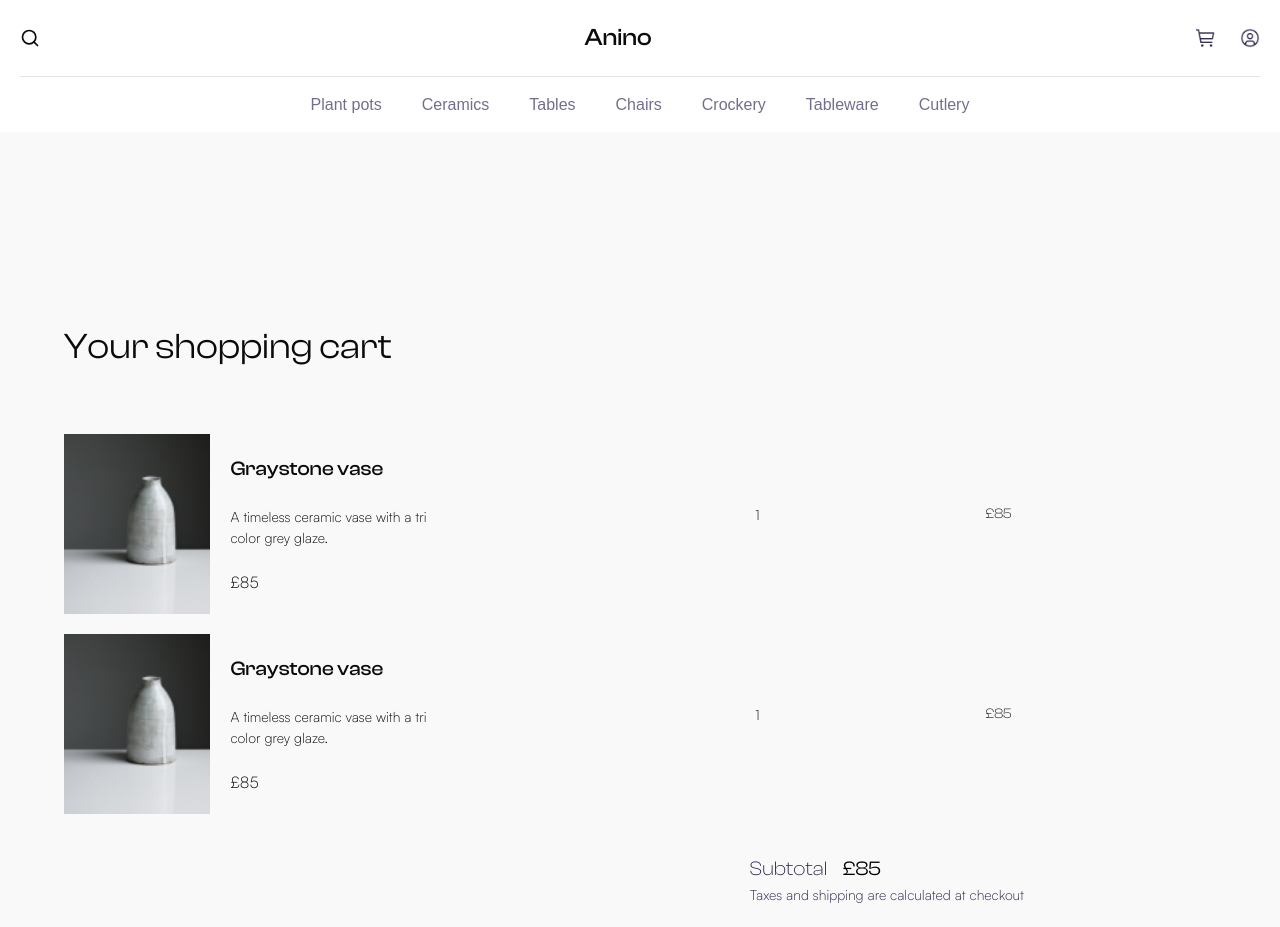
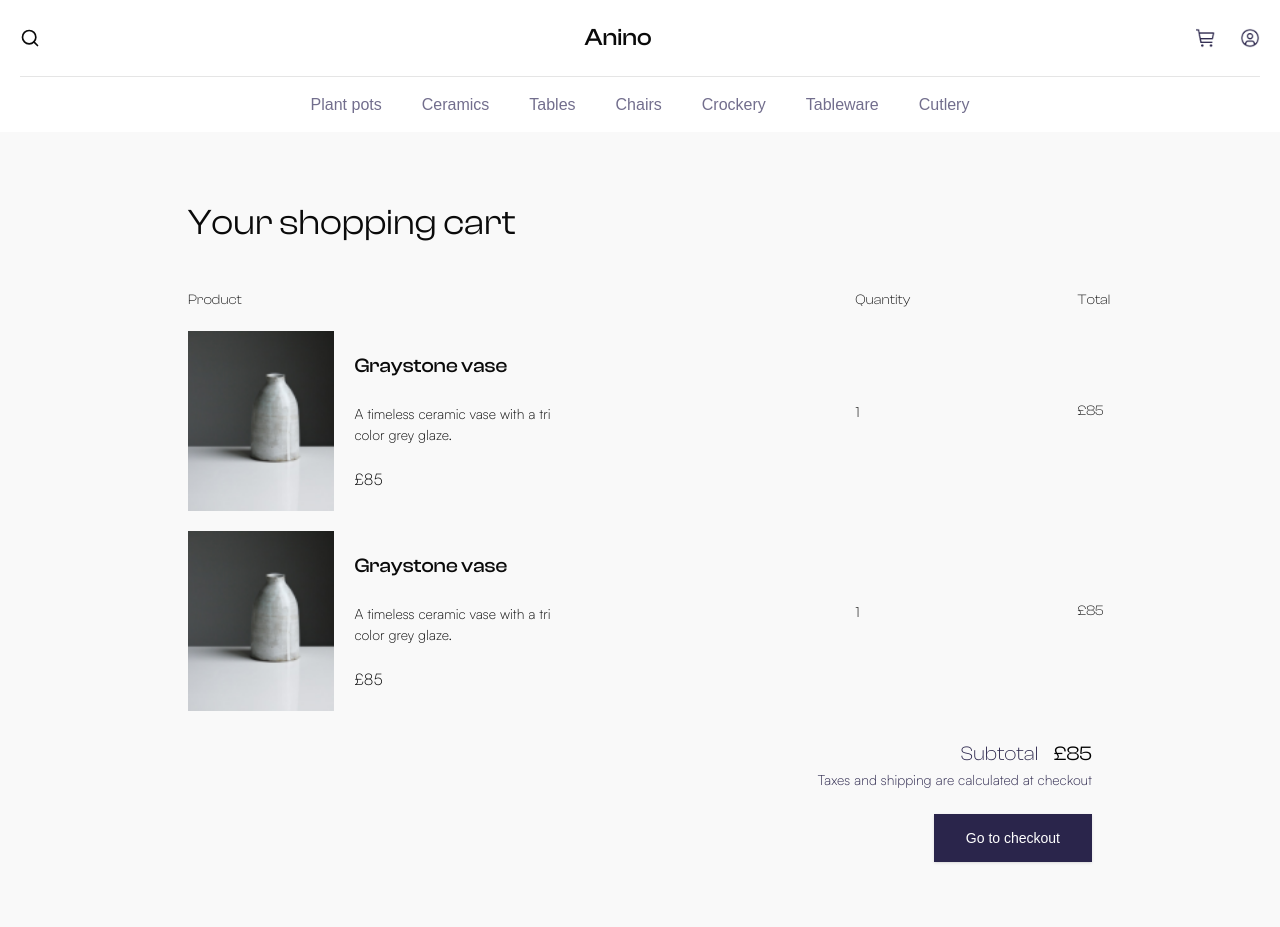
Before and after one commit to AyyanAli-Khan/hackathon, a Next.js app: page /cart in a window 1280 px wide. Shown: the top 927 px of the page. Built offline with nearby package versions, Linux system fonts and the light colour scheme.

Commit message:
update the components

```diff
--- a/app/cart/page.tsx
+++ b/app/cart/page.tsx
@@ -7,16 +7,16 @@ export default function page() {
   return (
     <div>
         <Header />
-        <div className='w-full md:h-fit md:px-[64px] md:py-[188px] bg-muted'>
+        <div className='w-full md:h-fit md:py-[64px] md:px-[188px] bg-muted'>
             <h1 className='text-h1 font-clash font-[300]'>Your shopping cart</h1>
-            <div className='grid md:grid-cols-5 md:mt-10 items-center'>
-                <div className='col-span-3 md:hidden '>
+            <div className='grid md:grid-cols-5 md:gap-x-52 w-full md:mt-10 items-center'>
+                <div className='col-span-3 hidden md:block '>
                     <h6 className='text-h6 font-clash font-[200]'>Product</h6>
                 </div>
-                <div className='md:hidden'>
+                <div className='hidden md:block'>
                     <h6 className='text-h6 font-clash font-[200]'>Quantity</h6>
                 </div>
-                <div className='md:hidden'>
+                <div className='hidden md:block '>
                     <h6 className='text-h6 font-clash font-[200]'>Total</h6>
                 </div>
 
@@ -83,12 +83,12 @@ export default function page() {
 
             </div>
 
-            <div className='w-full h-fit mb-10 flex items-end  justify-end'>
-                <div className='w-fit h-fit justify-start md:mr-48 md:pt-10'>
+            <div className='w-full  h-fit mb-10 flex md:mt-[28px]    justify-end'>
+                <div className='w-fit md:ml-auto text-right  h-fit justify-start'>
                     <h4 className='text-primary text-h4 font-clash font-[200]'>Subtotal &nbsp;&nbsp; <span className='text-black font-[300]'>£85</span> </h4>
                     <p className='text-primary font-satoshi font-[200] text-h6'>Taxes and shipping are calculated at checkout</p>
-                    <Button className="text-h5 text-white bg-primary hover:bg-secondary hover:text-gray-500 mt-3 md:mt-6 font-[300] rounded-none py-[24px] leading-none px-[32px]">
-        View Collection
+                    <Button className="text-h5 text-white bg-primary hover:bg-secondary hover:text-white mt-3 md:mt-6 font-[300] rounded-none py-[24px] leading-none px-[32px]">
+                    Go to checkout
       </Button>
                 </div>
             </div>
--- a/app/productlist/page.tsx
+++ b/app/productlist/page.tsx
@@ -49,34 +49,6 @@ export default function page() {
 
   return (
     <div>
-      {/* <div className='w-full h-[41px] text-white bg-primary flex items-center justify-center'>
-            <h6 className='text-h6 font-satoshi font-[200]'>Free delivery on all orders over £50 with code easter checkout</h6>
-            <span className='absolute right-5'>X</span>
-
-
-
-        </div>
-
-        <nav className='py-[25px] px-[80px] flex items-center justify-between'>
-            <div>
-                <h1 className='text-h3 font-clash font-[200]'>Avino</h1>
-            </div>
-            <div>
-                <ul className='flex gap-[44px]'>
-                {
-                    navLinks.map((item: {name: string} , index: number) =>(
-                        <li className='text-h5 font-satoshi font-[200]'>{item.name}</li>
-                    ))
-                }
-                </ul>
-            </div>
-
-            <div className='flex gap-[16px]'>
-                <img src="/icons/search.png" alt="search"  className='h-[16px] w-[16px]' />
-                <img src="/icons/shoping-cart.png" alt="shoping-cart"  className='h-[16px] w-[16px]' />
-                <img src="/icons/user-avatar.png" alt="user avatar"  className='h-[16px] w-[16px]' />
-            </div>
-        </nav> */}
 
       <div className="w-full h-[41px] text-white bg-primary flex items-center justify-center relative">
         <h6 className="text-xs md:text-h6 font-satoshi font-[200] text-center">
@@ -172,7 +144,7 @@ export default function page() {
         </div>
       </nav>
 
-      <div className="w-full h-fit md:h-[760px] grid md:grid-cols-2 grid-cols-1 p-0 ">
+      <div className="w-full h-fit min-md:h-[760px] grid md:grid-cols-2 grid-cols-1 p-0 ">
         {/* <div className='w-full h-[760px] flex items-center p-0 '> */}
         <div className="h-full">
           <Image
@@ -253,8 +225,8 @@ export default function page() {
         </div>
       </div>
 
-      <div className="w-full h-auto bg-white py-[24px] px-6 md:py-[80px] md:px-[80px]">
-      <h2 className="text-h2 text-primary font-clash font-[300] mb-8 md:mb-10">New ceramics</h2>
+      <div className="w-full h-auto  py-[24px] px-6 md:py-[80px] md:px-[80px]">
+      <h2 className="text-h2 text-primary font-clash font-[300] mb-8 md:mb-0">New ceramics</h2>
         <div className="grid grid-cols-2 lg:grid-cols-4 gap-2 md:gap-6 items-center">
         {/* <div className="flex items-center justify-between"> */}
           {NewProductDetails.map(
```
Also changed, not shown: public/images/Image Block.png (added), public/images/Image.png (added).
